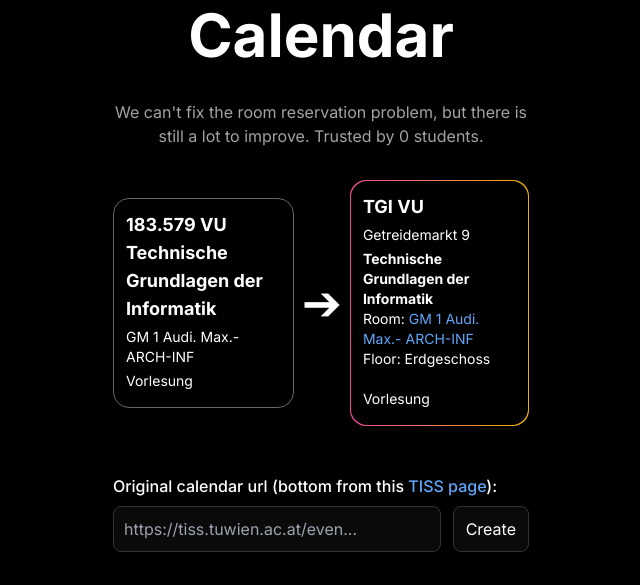
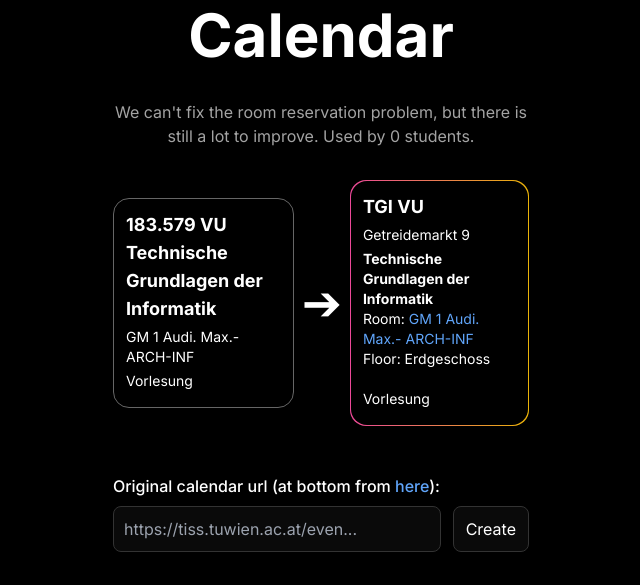
Before and after one commit to flofriday/better-tiss-calendar, a Flask app: page / in a window 1280 px wide. Shown: the part 137-722 px from the top of the page, without its empty margins (319-959 px from the left). Run offline with Flask 3, Linux system fonts and the light colour scheme; data that the repository does not hold is empty; style sheets or scripts are compiled from the project's sources.

Commit message:
Improve wording on the website

```diff
--- a/templates/home.html
+++ b/templates/home.html
@@ -32,7 +32,7 @@
             <div class="pb-8 text-neutral-400">
                 We can't fix the room reservation problem, but there is still a
                 lot to improve.
-                Trusted by {{statistic.monthly_users}} students.
+                Used by {{statistic.monthly_users}} students.
             </div>
             <div class="flex flex-row justify-around mb-12">
                 <div class="my-auto w-[12rem] h-full border border-[color:#666] rounded-2xl text-start p-3">
@@ -61,8 +61,8 @@
                 <div class="w-full">
                     <label for="original_url" class="block mb-2">
                         <h2 class="font-medium">
-                            Original calendar url (bottom from this
-                            <a href="https://tiss.tuwien.ac.at/events/personSchedule.xhtml">TISS page</a>):
+                            Original calendar url (at bottom from
+                            <a href="https://tiss.tuwien.ac.at/events/personSchedule.xhtml">here</a>):
                         </h2>
                     </label>
                     <div class="w-full flex flex-row space-x-3">
```
